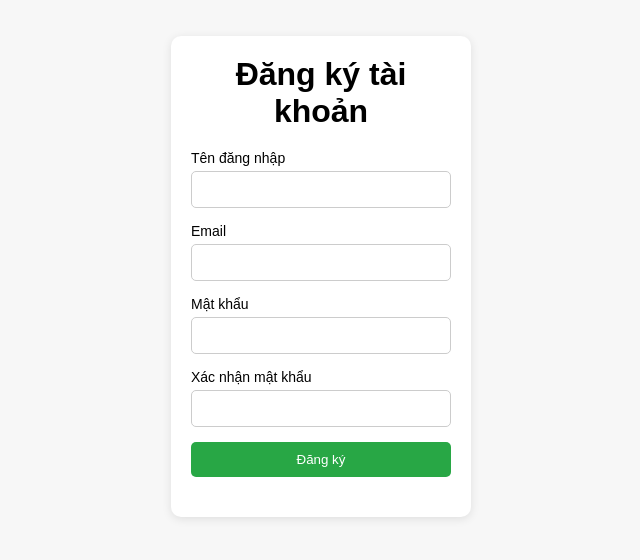
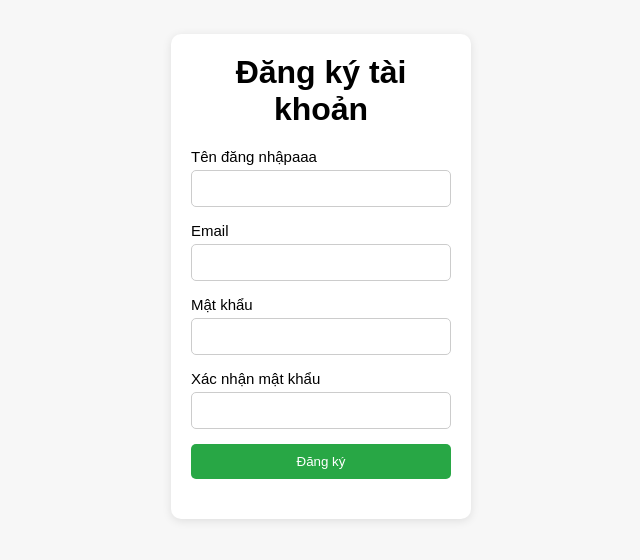
Before and after one commit to DangNhut-dev/Nhut-Tien, a plain HTML site: page index.html in a window 1280 px wide. Shown: the part 124-684 px from the top of the page, without its empty margins (319-959 px from the left). Drawn offline with Linux system fonts and the light colour scheme.

Commit message:
DangNhut Commit

```diff
--- a/index.html
+++ b/index.html
@@ -11,7 +11,7 @@
         <h1>Đăng ký tài khoản</h1>
         <form id="registrationForm">
             <div class="input-group">
-                <label for="username">Tên đăng nhập</label>
+                <label for="username">Tên đăng nhậpaaa</label>
                 <input type="text" id="username" name="username" required>
             </div>
             <div class="input-group">
--- a/style.css
+++ b/style.css
@@ -32,7 +32,7 @@ h1 {
 }
 
 label {
-    font-size: 14px;
+    font-size: 15px;
     display: block;
     margin-bottom: 5px;
 }
```
